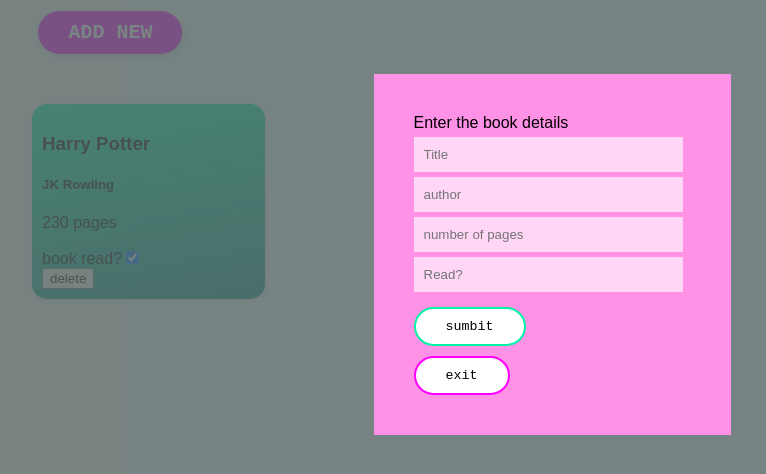
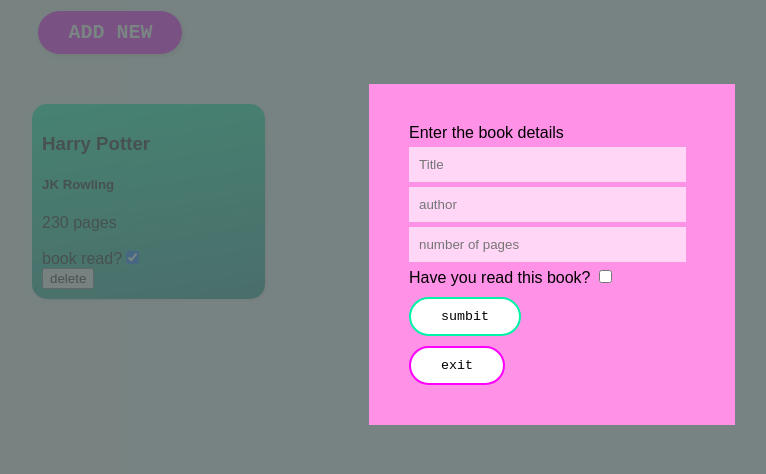
Before and after one commit to frannieziesemer/library, a website: page index.html in a window 1280 px wide. Both pictures are taken after a click on the button "ADD NEW". Shown: the part 146-620 px from the top of the page, without its empty margins (128-894 px from the left). Drawn offline with Linux system fonts and the light colour scheme.

Commit message:
fix form to take informaton of read book status

```diff
--- a/index.html
+++ b/index.html
@@ -23,7 +23,10 @@
               <input id="new-title" type="text" placeholder="Title">
               <input id="new-author" type="text" placeholder="author">
               <input id="new-pages" type="text" placeholder="number of pages">
-              <input id="new-read-status" type="text" placeholder="Read?">
+              <div class="read-checkbox">
+                <label for="">Have you read this book?</label>
+                <input id="new-read-status" type="checkbox" placeholder="Read?">
+              </div>
               <button id="submit-new-book" type="submit">sumbit</button>
           </form>
           <button id="exit-form">exit</button>
--- a/src/index.js
+++ b/src/index.js
@@ -37,6 +37,7 @@ const openOverlay = () => {
         return;
     } else {
         submitNewBookButton.disabled = false;
+        newBookForm.reset();
         overlay.classList.add('open');
     }
 }
@@ -69,7 +70,8 @@ const addBookToLibrary = (event) => {
     author = event.target[0].value;
     title = event.target[1].value;
     pages = event.target[2].value;
-    read = event.target[3].value;
+    read = event.target[3].checked;
+    console.log(read);
     newLibraryItem = new Book(author, title, pages, read);
     myLibrary.push(newLibraryItem);
     console.log(myLibrary);
@@ -106,7 +108,7 @@ function createBookCard(book) {
     readElement.classList.add('readElement');
     readInput.setAttribute('type', 'checkbox');
     readInput.setAttribute('value', 'Book Read??');
-    readInput.classList.add('readCheckbox');
+    readInput.classList.add('read-checkbox');
     removeButton.classList.add('remove-button');
 
     titleElement.textContent = book.title;
@@ -173,16 +175,21 @@ const removeBook = (event) => {
     event.target.parentElement.remove();
     console.log(myLibrary);
 }
+/**
+ * Function finds the index of the book object and changes read to true or false
+ * @param {event} event
+ * @returns boolean change on book object
+ */
 const handleReadCheckbox = (event) => {
     let indexOfBook = event.currentTarget.parentElement.dataset.index;
     if (event.target.checked === true) {
         myLibrary[indexOfBook].read = true;
+
         console.log(myLibrary[indexOfBook]);
     } else {
         myLibrary[indexOfBook].read = false;
         console.log(myLibrary[indexOfBook]);
     }
-
 }
 
 
--- a/src/styles.css
+++ b/src/styles.css
@@ -79,11 +79,7 @@ button:hover {
     background: rgb(255, 145, 231);
     padding: 40px;
 }
-#new-book-form {
-    /* padding: 20px;
-     */
 
-}
 #new-book-form>input {
     display: block;
     margin: 5px 0px 5px 0px;
```
